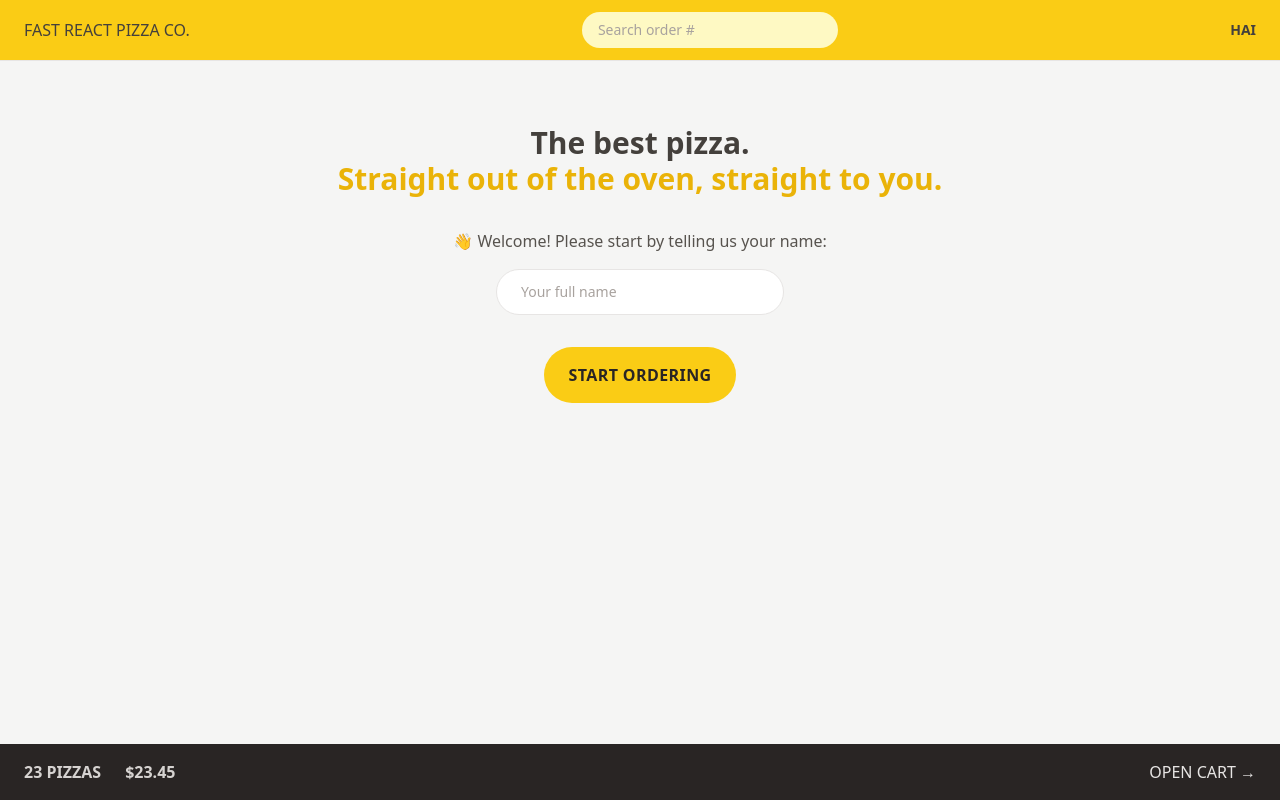
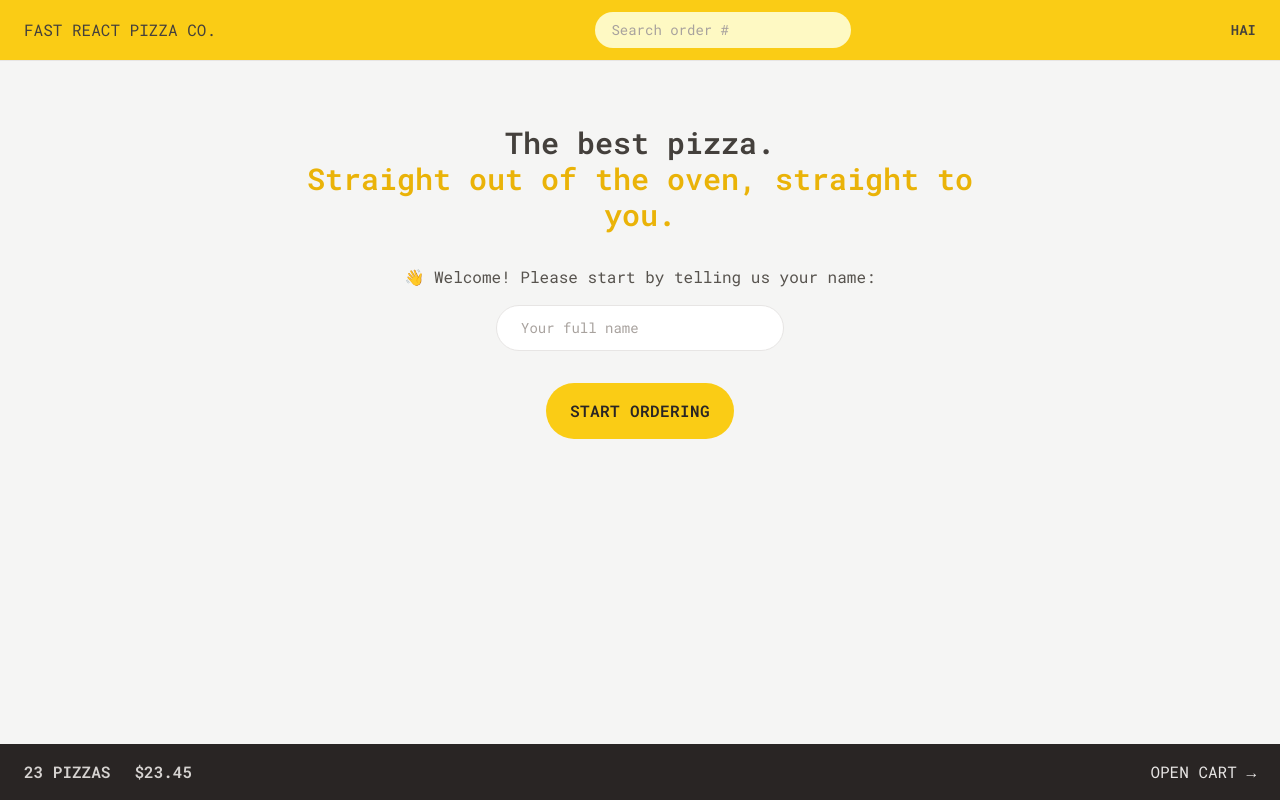
Before and after one commit to hai-nguyen1112/fast-react-pizza, a React (Vite) app: page / in a window 1280 px wide. Built offline with nearby package versions, Linux system fonts and the light colour scheme.

Commit message:
Added Stylings

```diff
--- a/index.html
+++ b/index.html
@@ -4,6 +4,14 @@
     <meta charset="UTF-8" />
     <link rel="icon" type="image/svg+xml" href="/vite.svg" />
     <meta name="viewport" content="width=device-width, initial-scale=1.0" />
+
+    <link rel="preconnect" href="https://fonts.googleapis.com" />
+    <link rel="preconnect" href="https://fonts.gstatic.com" crossorigin />
+    <link
+      href="https://fonts.googleapis.com/css2?family=Roboto+Mono:wght@300;400;500;600;700&display=swap"
+      rel="stylesheet"
+    />
+
     <title>fast-react-pizza</title>
   </head>
   <body class="bg-stone-100 text-stone-700">
--- a/src/index.css
+++ b/src/index.css
@@ -6,13 +6,12 @@
   .input {
     @apply w-full rounded-full border border-stone-200 px-4 py-2 text-sm transition-all duration-300 placeholder:text-stone-400 focus:outline-none focus:ring focus:ring-yellow-400 md:px-6 md:py-3;
   }
-}
 
   /* https://dev.to/afif/i-made-100-css-loaders-for-your-next-project-4eje */
   .loader {
     width: 45px;
     aspect-ratio: 0.75;
-  --c: no-repeat linear-gradient(#333 0 0);
+    --c: no-repeat linear-gradient(theme(colors.stone.800) 0 0);
     background:
       var(--c) 0% 50%,
       var(--c) 50% 50%,
@@ -47,3 +46,4 @@
         100% 100%;
     }
   }
+}
--- a/src/ui/Loader.jsx
+++ b/src/ui/Loader.jsx
@@ -1,5 +1,9 @@
 function Loader() {
-  return <div className="loader"></div>;
+  return (
+    <div className="absolute inset-0 flex items-center justify-center bg-slate-200/20 backdrop-blur-sm">
+      <div className="loader"></div>
+    </div>
+  );
 }
 
 export default Loader;
--- a/tailwind.config.js
+++ b/tailwind.config.js
@@ -2,7 +2,14 @@
 export default {
   content: ['./index.html', './src/**/*.{js,ts,jsx,tsx}'],
   theme: {
-    extend: {},
+    fontFamily: {
+      sans: 'Roboto Mono, monospace',
+    },
+    extend: {
+      height: {
+        screen: '100dvh',
+      },
+    },
   },
   plugins: [],
 };
```
Lines whose indentation alone changed are shown as unchanged.
